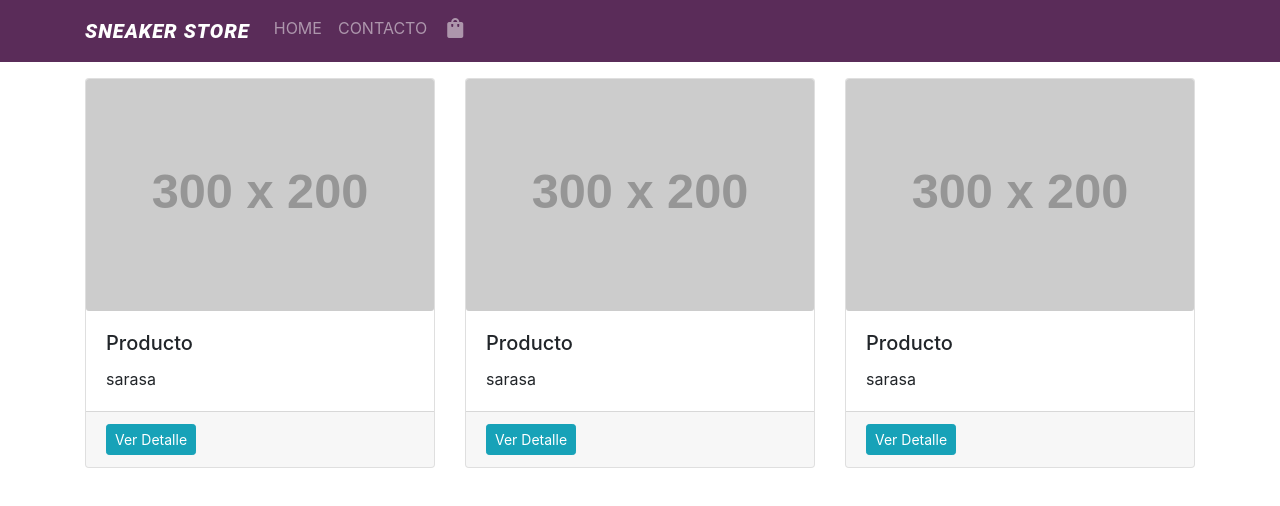
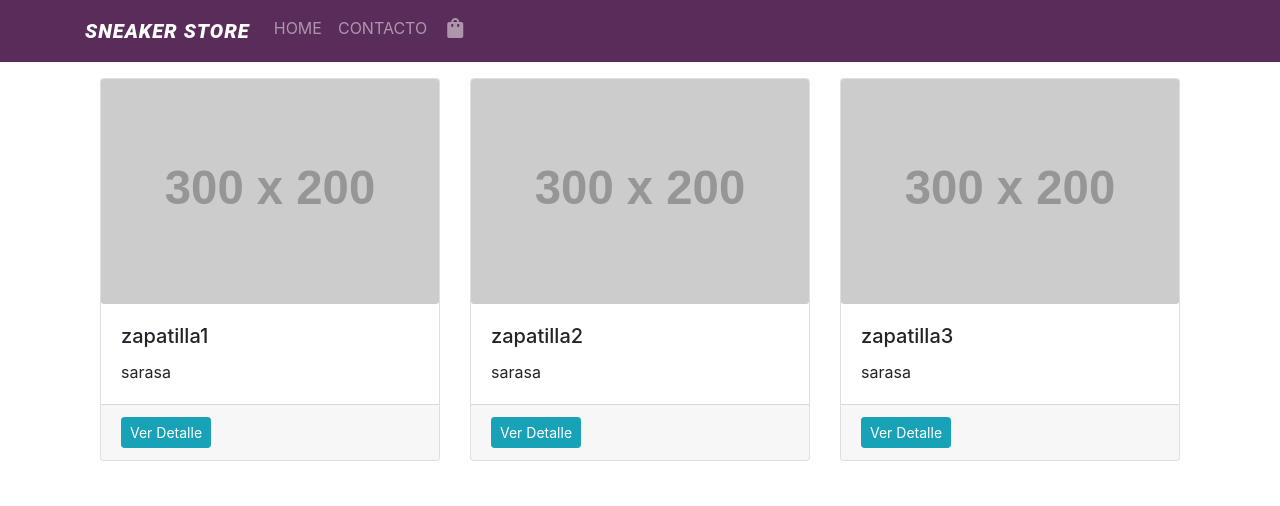
Before and after one commit to maxizavala/sneaker_store, a React (Create React App) app: page / in a window 1280 px wide. Shown: the top 506 px of the page. Built offline with nearby package versions, Linux system fonts and the light colour scheme.

Commit message:
3er desafio: MAP + Promese + setTimeout

```diff
--- a/src/App.js
+++ b/src/App.js
@@ -12,5 +12,5 @@ const App = () => {
     )
 
 }
-// Exporto la funcion
+
 export default App
--- a/src/components/Main.js
+++ b/src/components/Main.js
@@ -1,25 +1,10 @@
-import Container from 'react-bootstrap/Container'
-import Row from "react-bootstrap/Row";
-import Col from "react-bootstrap/Col";
-import Tarjeta from "./Tarjeta";
+import ItemListContainer from './container/ItemListContainer'
 
 const Main = () => {
 
     return (
         <main>
-            <Container>
-                <Row>
-                    <Col sm={6} md={4} className="pt-3">
-                        <Tarjeta/>
-                    </Col>
-                    <Col sm={6} md={4} className="pt-3">
-                        <Tarjeta/>
-                    </Col>
-                    <Col sm={6} md={4} className="pt-3">
-                        <Tarjeta/>
-                    </Col>
-                </Row>
-            </Container>
+            <ItemListContainer/>
         </main>
     );
 
--- a/src/components/Tarjeta.js
+++ b/src/components/container/Item.js
@@ -1,15 +1,15 @@
-import Card from "react-bootstrap/Card";
-import Button from "react-bootstrap/Button";
+import Card from "react-bootstrap/Card"
+import Button from "react-bootstrap/Button"
 
 const {Body, Img, Footer, Text, Title} = Card
 
-const Tarjeta = () => {
+const Item = (props) => {
 
     return (
         <Card>
             <Img src = "http://placehold.it/300x200" />
             <Body>
-                <Title>Producto</Title>
+                <Title>{props.titulo}</Title>
                 <Text>
                     sarasa
                 </Text>
@@ -22,4 +22,4 @@ const Tarjeta = () => {
 
 }
 
-export default Tarjeta
+export default Item
--- /dev/null
+++ b/src/components/container/ItemList.js
@@ -0,0 +1,22 @@
+import Container from 'react-bootstrap/Container'
+import Row from "react-bootstrap/Row";
+import Col from "react-bootstrap/Col";
+import Item from "./Item";
+
+const ItemList = (props) => {
+
+    const articulos = ["zapatilla1", "zapatilla2", "zapatilla3"]
+
+    return (
+            <Container>
+
+                <Row>
+                    {articulos.map(u => <Col sm={6} md={4} className="pt-3"> <Item titulo={u}/> </Col>)}
+                </Row>
+
+            </Container>
+    );
+
+}
+
+export default ItemList
--- a/src/components/container/ItemListContainer.js
+++ b/src/components/container/ItemListContainer.js
@@ -1,8 +1,16 @@
-const ItemListContainer = (props) => {
+import React, { useState, useEffect } from "react";
+import ItemList from './ItemList';
+
+const ItemListContainer = () => {
+
+    setTimeout(() => {
+        console.log('Esto se ejecuta despues de 2 segundos')
+    }, 2000);
+
 
     return(
         <div className="container">
-            <p>{props.greeting}</p>
+            <ItemList/>
         </div>
     )
 
```
